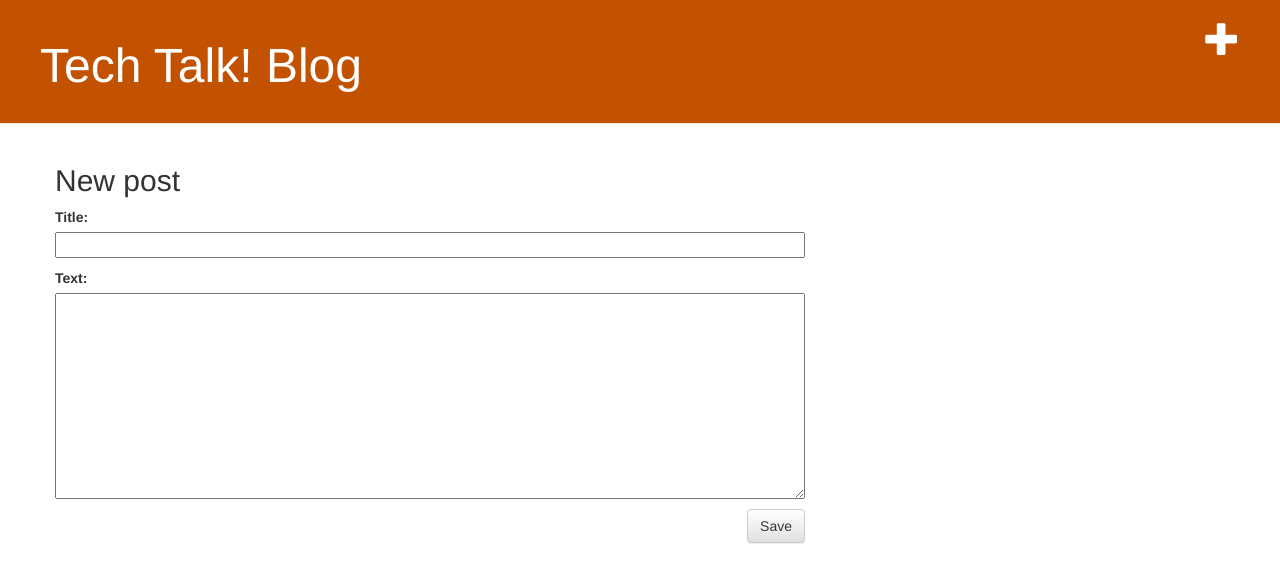
After one commit to sd8917/my-first-blog, a Django app: page /post/new/ in a window 1280 px wide. The commit adds this page. Shown: the top 583 px of the page. Run offline with Django 3.2, Linux system fonts and the light colour scheme; some libraries are stand-ins or nearby versions.

Commit message:
Added views to create/edit blog post inside the site.

```diff
--- /dev/null
+++ b/mysite/blog/form.py
@@ -0,0 +1,11 @@
+#created by the user .
+
+from django import forms
+
+from .models import Post
+
+class PostForm(forms.ModelForm):
+
+    class Meta:
+        model = Post
+        fields = ('title', 'text',)
--- a/mysite/blog/templates/blog/base.html
+++ b/mysite/blog/templates/blog/base.html
@@ -9,6 +9,7 @@
     </head>
     <body>
         <div class="page-header">
+              <a href="{% url 'post_new' %}" class="top-menu"><span class="glyphicon glyphicon-plus"></span></a>
             <h1><a href="/">Tech Talk! Blog</a></h1>
         </div>
 
--- /dev/null
+++ b/mysite/blog/templates/blog/post_edit.html
@@ -0,0 +1,9 @@
+{% extends 'blog/base.html' %}
+
+{% block content %}
+    <h2>New post</h2>
+    <form method="POST" class="post-form">{% csrf_token %}
+        {{ form.as_p }}
+        <button type="submit" class="save btn btn-default">Save</button>
+    </form>
+{% endblock %}
--- a/mysite/blog/urls.py
+++ b/mysite/blog/urls.py
@@ -4,4 +4,5 @@ from . import views
 urlpatterns = [
     path('', views.post_list, name='post_list'),
     path('post/<int:pk>/', views.post_detail, name='post_detail'),
+    path('post/new/', views.post_new, name='post_new'),
 ]
--- a/mysite/blog/views.py
+++ b/mysite/blog/views.py
@@ -1,7 +1,9 @@
 from django.shortcuts import render
+from django.shortcuts import redirect
 from django.utils import timezone
 from .models import Post
 from django.shortcuts import render, get_object_or_404
+from .form import PostForm
 
 def post_list(request):
     posts = Post.objects.filter(published_date__lte=timezone.now()).order_by('published_date')
@@ -11,3 +13,17 @@ def post_list(request):
 def post_detail(request, pk):
     post = get_object_or_404(Post, pk=pk)
     return render(request, 'blog/post_detail.html', {'post': post})
+
+
+def post_new(request):
+    if request.method == "POST":
+        form = PostForm(request.POST)
+        if form.is_valid():
+            post = form.save(commit=False)
+            post.author = request.user
+            post.published_date = timezone.now()
+            post.save()
+            return redirect('post_detail', pk=post.pk)
+    else:
+        form = PostForm()
+    return render(request, 'blog/post_edit.html', {'form': form})
```
